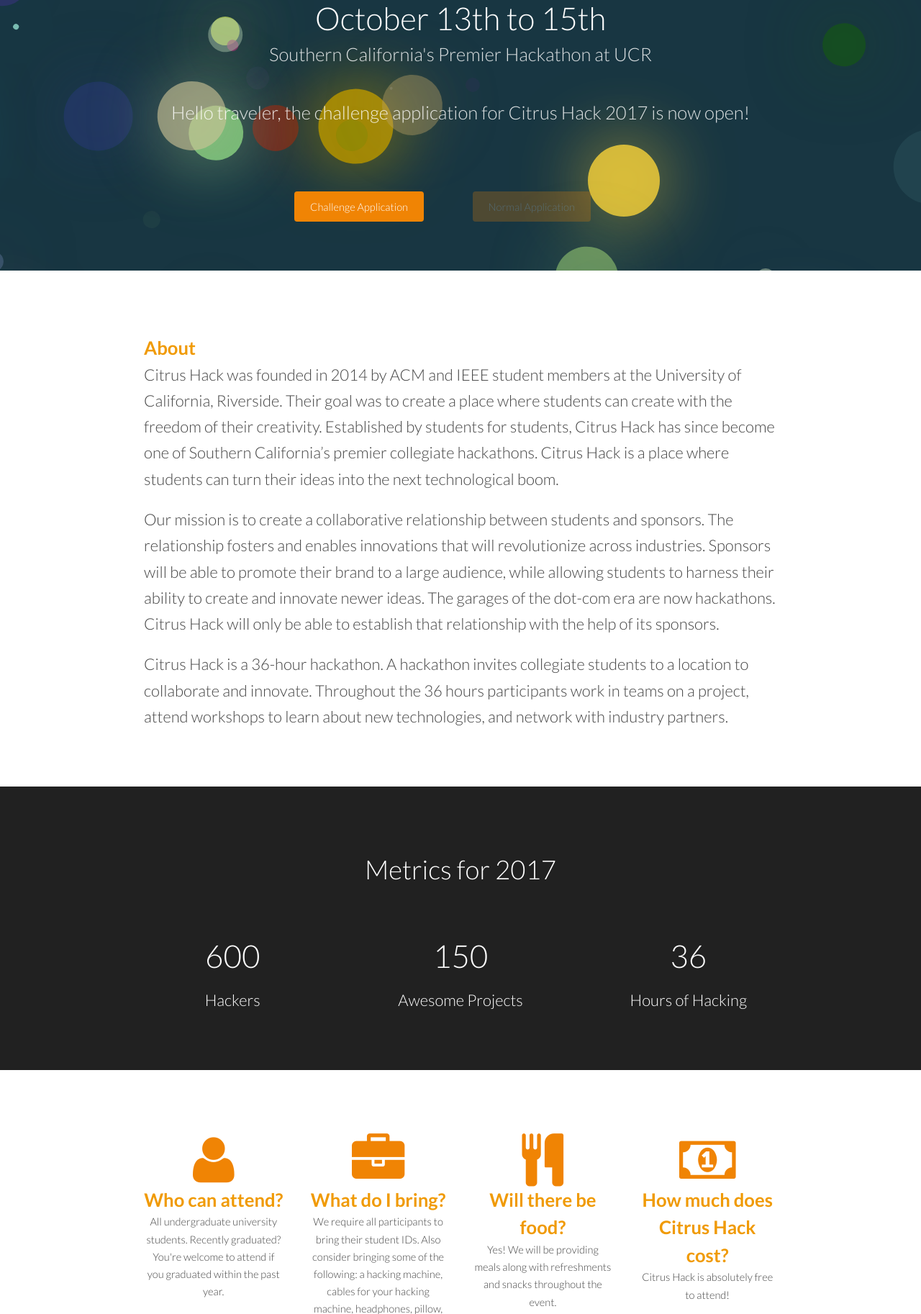
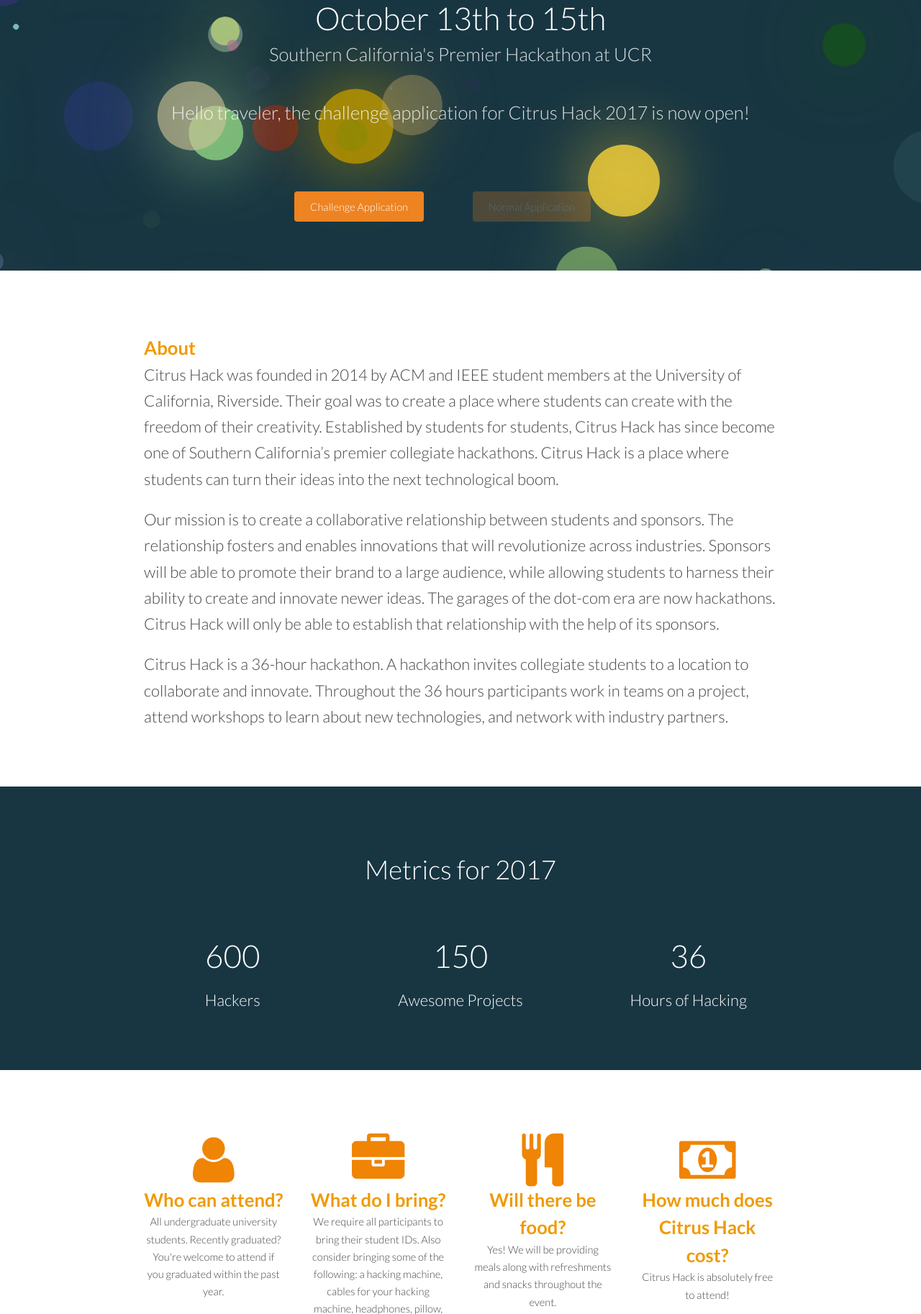
Before and after one commit to lepatrick714/citrushack2017, a PHP site: page /index.html in a window 1280 px wide. Shown: the part 424-2250 px from the top of the page at 72% size. Run offline with PHP 8.4, Linux system fonts and the light colour scheme; some libraries are stand-ins or nearby versions.

Commit message:
ready for live

```diff
--- a/assets/css/main.css
+++ b/assets/css/main.css
@@ -1588,12 +1588,12 @@ input[type="submit"].disabled, input[type="submit"]:disabled, input[type="reset"
 }
 
 input[type="submit"], input[type="reset"], input[type="button"], button, .button {
-    background-color: #f08404;
+    background-color: #ee8322;
     color: #fff !important;
 }
 
 input[type="submit"]:hover, input[type="reset"]:hover, input[type="button"]:hover, button:hover, .button:hover {
-    background-color: #ffaa45;
+    background-color: #f09a21;
 }
 
 input[type="submit"]:active, input[type="reset"]:active, input[type="button"]:active, button:active, .button:active {
@@ -2454,7 +2454,7 @@ table.alt tbody tr td {
 }
 
 .wrapper.style1 {
-    background-color: #212121;
+    background-color: #183642;
     color: #FFF;
 }
 
@@ -2635,7 +2635,7 @@ table.alt tbody tr td {
 }
 
 .wrapper.style2 {
-    background-color: #000d1e;
+    background-color: #313d5a;
     color: #FFF;
 }
 
```
